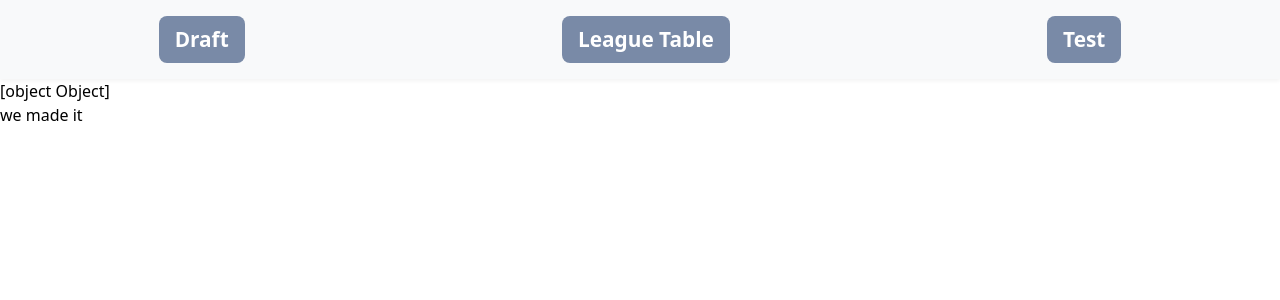
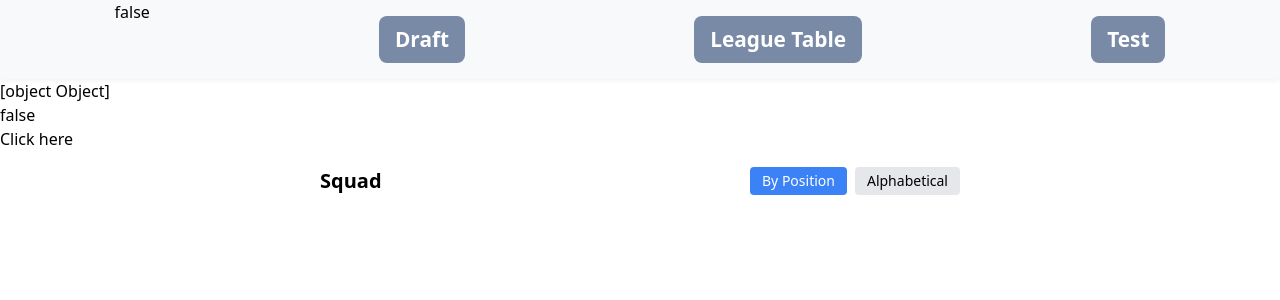
Before and after one commit to armoredchimp/FF-playground, a SvelteKit app: page /draft2/teams/test in a window 1280 px wide. Shown: the top 300 px of the page. Built offline with nearby package versions, Linux system fonts and the light colour scheme.

Commit message:
cursed slug

```diff
--- a/src/lib/Team.svelte
+++ b/src/lib/Team.svelte
@@ -19,10 +19,10 @@
     }
 
     function handleViewTeamClick(e) {
-        e.stopPropagation();
+        // e.stopPropagation();
         // const slug = team.name.toLowerCase().replace(/\s+/g, '-');
-        // console.log('Navigating to:', `/teams/${slug}`);
-        // console.log('Team data:', team);
+
+        console.log('Team data:', team);
     }
 </script>
 
--- a/src/routes/draft2/+layout.svelte
+++ b/src/routes/draft2/+layout.svelte
@@ -1,9 +1,13 @@
 <script lang="ts">
     import '../../app.css';
+    import { draftStageState, getDraftStage } from '$lib/stores.svelte';
     let { children } = $props();
+
+
 </script>
 
 <div class="top-bar">
+    <h1>{draftStageState.gate0}</h1>
     <button class="page-link"><a href='/draft2'>Draft</a></button>
     <button class="page-link"><a href='/draft2/table'>League Table</a></button>
     <button class="page-link"><a href='/draft2/teams/test'>Test</a></button>
--- a/src/routes/draft2/table/+page.svelte
+++ b/src/routes/draft2/table/+page.svelte
@@ -2,6 +2,8 @@
     import Table from "$lib/Table.svelte";
     import { teams, playerTeam } from "$lib/stores.svelte";
 
+
+
 </script>
 
 <Table teams={teams} playerTeam={playerTeam}/>
--- /dev/null
+++ b/src/routes/draft2/teams/[name]/+page.svelte
@@ -0,0 +1,23 @@
+<script lang="ts">
+    import type { PageData } from './$types';
+    import TeamPlayerList from '$lib/TeamPlayerList.svelte';
+    import { teams, playerTeam, draftStageState, getDraftStage, getPlayersState, getDraftOrderState } from '$lib/stores.svelte';
+
+    let { data }: { data: PageData } = $props();
+    function test(){
+        console.log(data)
+        // console.log(data.name)
+    }
+
+    const draftStage = getDraftStage();
+    const playersState = getPlayersState();
+    const draftOrderState = getDraftOrderState();
+</script>
+
+
+<h1>{data}</h1>
+<h2>{draftStage.gate0}</h2>
+<!-- svelte-ignore a11y_consider_explicit_label -->
+ <h2>{data.team}</h2>
+<button onclick={test}>Click here</button>
+<TeamPlayerList team={data.team}/>
--- /dev/null
+++ b/src/routes/draft2/teams/[name]/+page.ts
@@ -0,0 +1,10 @@
+import { teams, playerTeam, getDraftStage } from '$lib/stores.svelte';
+
+export const load = ({ params }) => {
+    console.log(`Params: ${params}`)
+
+
+    return {
+        data: params
+    };
+};
--- a/src/routes/draft2/teams/[slug]/+page.svelte
+++ /dev/null
@@ -1,11 +0,0 @@
-<script lang="ts">
-    import type { PageData } from './$types';
-
-    let { data }: { data: PageData } = $props();
-
-
-</script>
-
-
-<h1>{data}</h1>
-<h1>we made it</h1>
--- a/src/routes/draft2/teams/[slug]/+page.ts
+++ /dev/null
@@ -1,9 +0,0 @@
-import { teams, playerTeam } from '$lib/stores.svelte';
-
-export const load = ({ params }) => {
-    console.log('Loading team page for:', params.slug);
-
-    return {
-        slug: params.slug
-    };
-};
```
